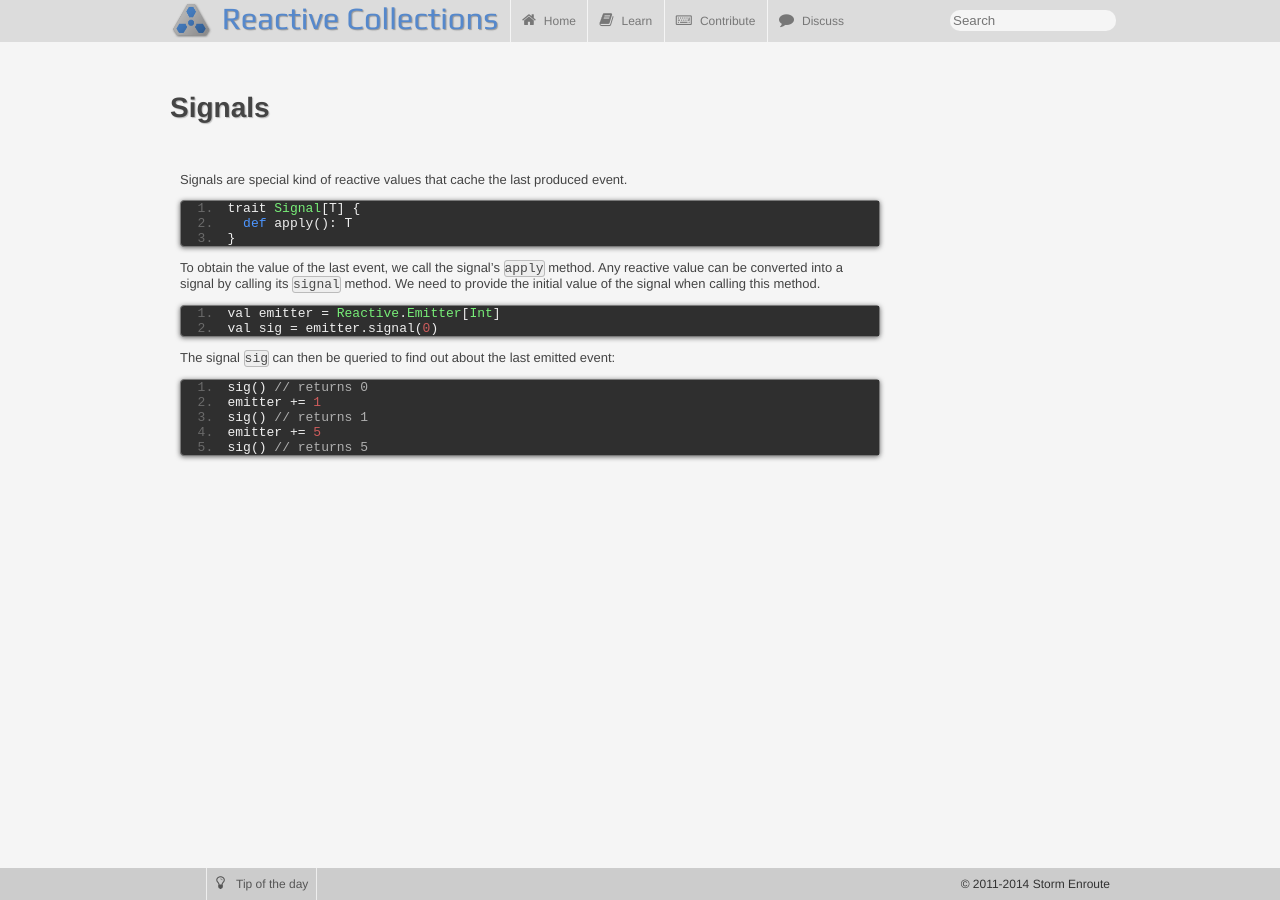
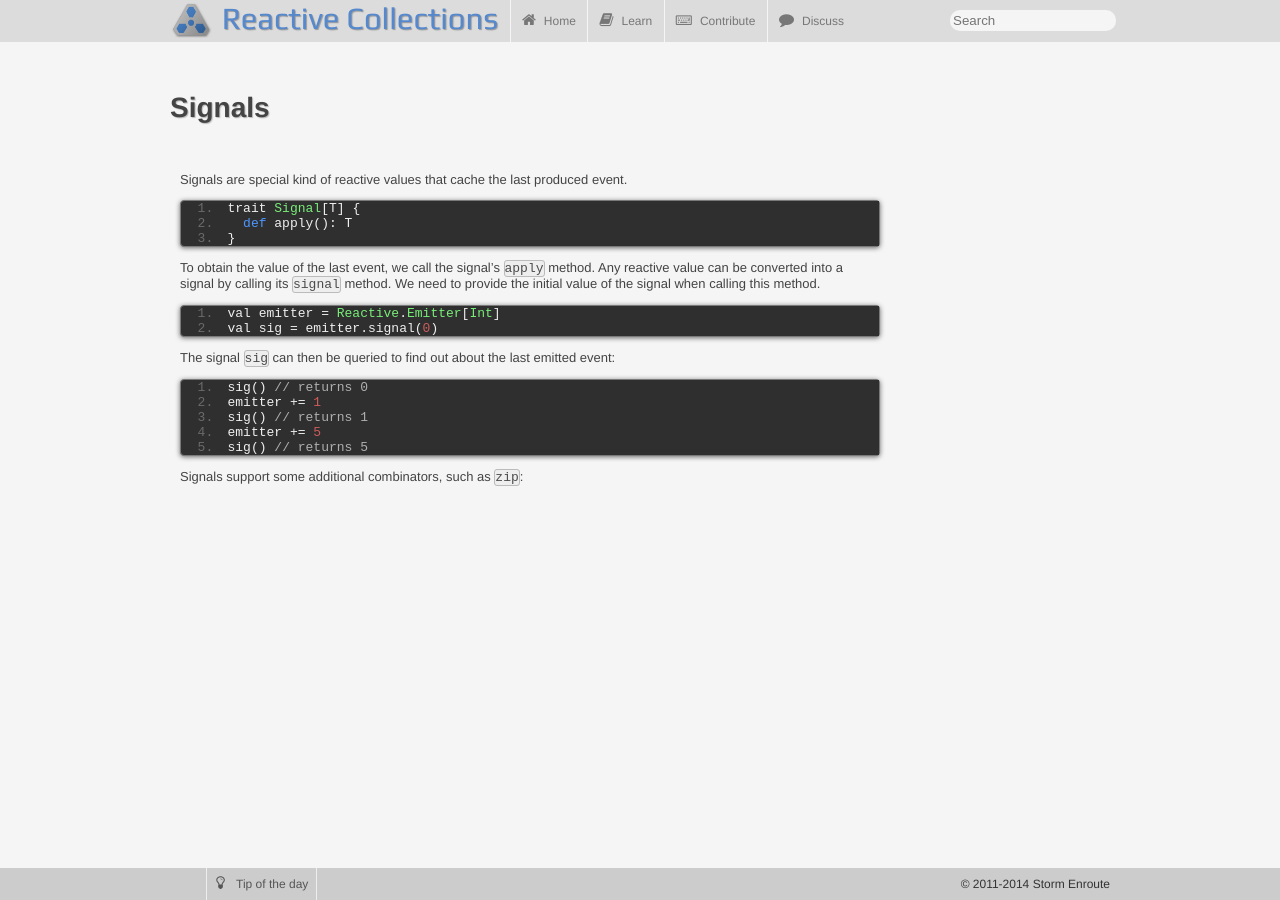
Before and after one commit to reactors-io/reactors-io.github.io, a Jekyll site: the page built from docs/0.4/signals.md, in a window 1280 px wide. Built offline with Jekyll 4.4.1, drawn with Linux system fonts in a browser that asks for light colours.

Commit message:
Update signals.md

```diff
--- a/docs/0.4/signals.md
+++ b/docs/0.4/signals.md
@@ -33,3 +33,5 @@ The signal `sig` can then be queried to find out about the last emitted event:
     sig() // returns 1
     emitter += 5
     sig() // returns 5
+
+Signals support some additional combinators, such as `zip`:
```
